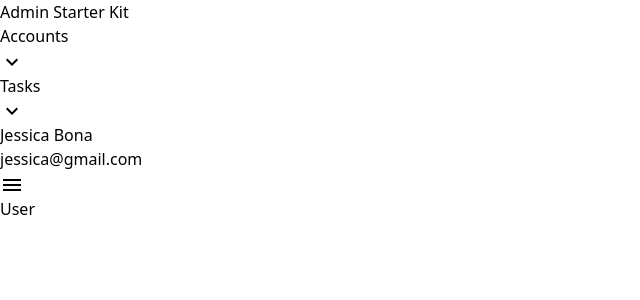
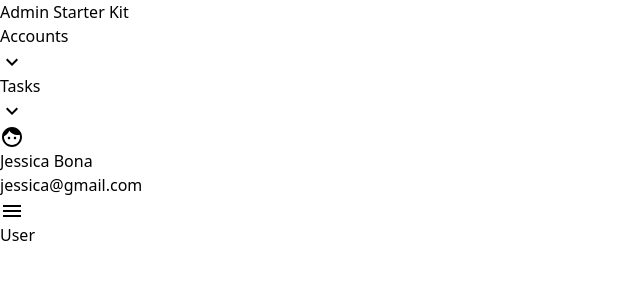
Before and after one commit to w4n9hu1/admin-starter-kit, a React (Vite) app: page / in a window 1280 px wide. Shown: the top 300 px of the page, without its empty margins (0-640 px from the left). Built offline with nearby package versions, Linux system fonts and the light colour scheme; sample sign-in values are in the browser's storage.

Commit message:
add icon

```diff
--- a/src/components/SideBar.tsx
+++ b/src/components/SideBar.tsx
@@ -4,6 +4,7 @@ import { Link, useNavigate } from "react-router-dom";
 import MenuIcon from '@mui/icons-material/Menu';
 import SettingsIcon from '@mui/icons-material/Settings';
 import LogoutIcon from '@mui/icons-material/Logout';
+import FaceIcon from '@mui/icons-material/Face';
 
 
 export default function SideBar(props: SideBarProps) {
@@ -73,6 +74,9 @@ export default function SideBar(props: SideBarProps) {
                 </div>
             </div>}
             <div className=" flex items-center hover:bg-zinc-600 cursor-pointer w-full p-4 rounded" onClick={() => setOpenSettings(!openSettings)}>
+                <div className="mr-4">
+                    <FaceIcon />
+                </div>
                 <div className="grow" >
                     <p>  {props.userInfo.username}</p>
                     <p className="text-sm text-zinc-300">  {props.userInfo.email}</p>
```
